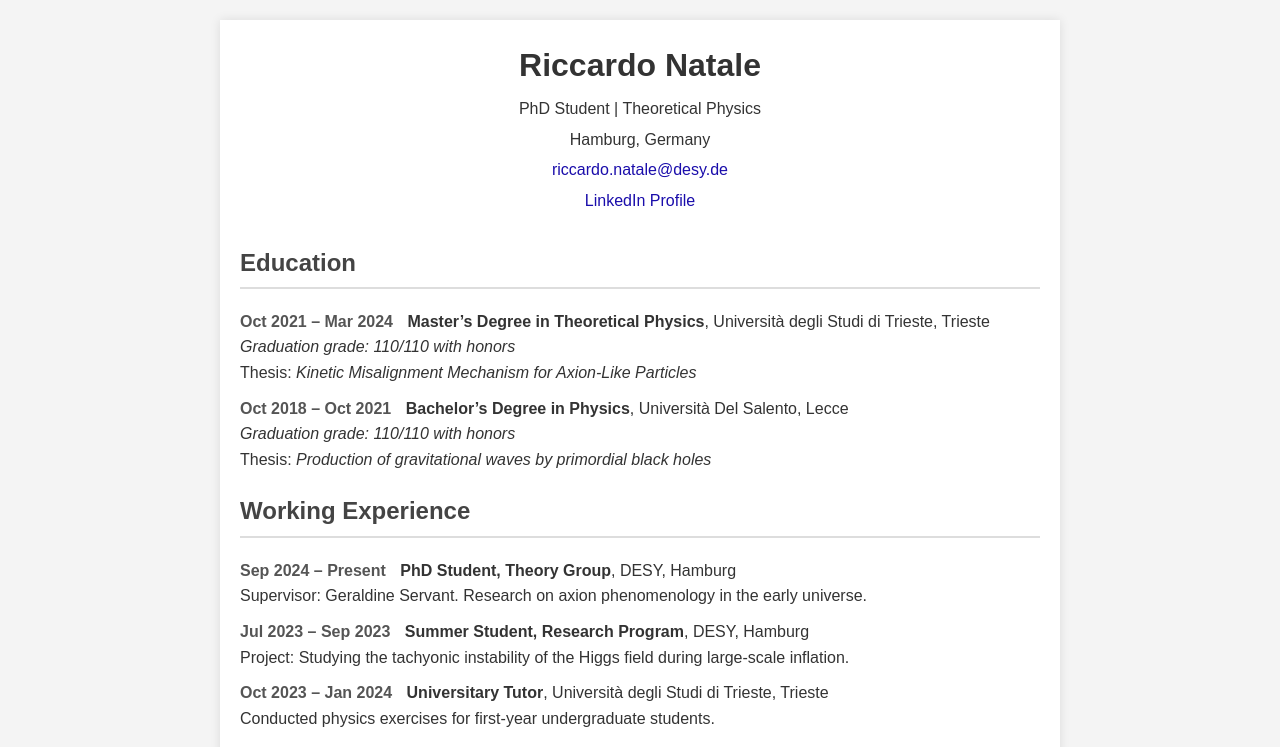
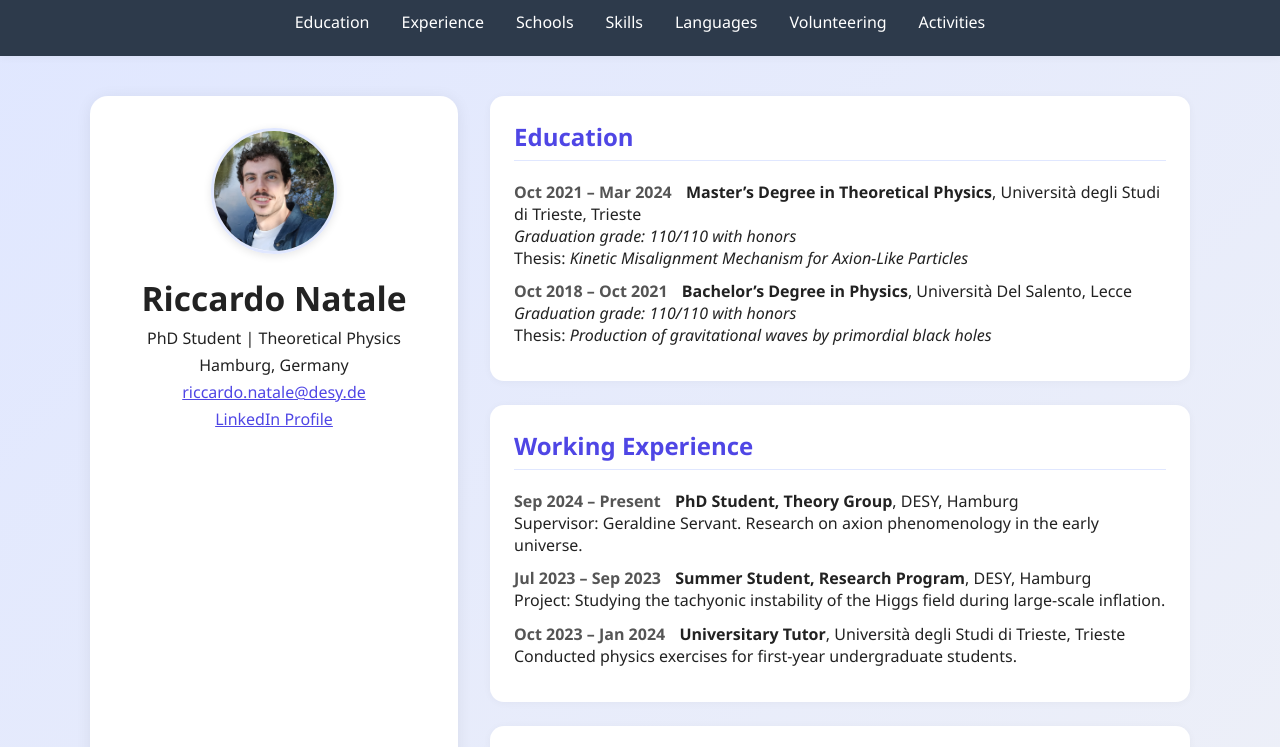
Before and after one commit to riccardonat/riccardonat.github.io, a plain HTML site: page index.html in a window 1280 px wide. Shown: the top 747 px of the page. Drawn offline with Linux system fonts and the light colour scheme.

Commit message:
modifica

```diff
--- a/index.html
+++ b/index.html
@@ -5,30 +5,149 @@
     <meta name="viewport" content="width=device-width, initial-scale=1.0">
     <title>Riccardo Natale - CV</title>
     <style>
-        body { font-family: Arial, sans-serif; line-height: 1.6; margin: 0; padding: 0; background-color: #f4f4f4; color: #333; }
-        .container { max-width: 800px; margin: 20px auto; background: #fff; padding: 20px; box-shadow: 0 0 10px rgba(0,0,0,0.1); }
-        header { text-align: center; margin-bottom: 30px; }
-        header h1 { margin: 0; font-size: 2em; }
-        header p { margin: 5px 0; }
-        section { margin-bottom: 20px; }
-        section h2 { border-bottom: 2px solid #ddd; padding-bottom: 5px; color: #444; }
-        ul { list-style: none; padding-left: 0; }
-        li { margin-bottom: 10px; }
-        .date { font-weight: bold; margin-right: 10px; color: #555; }
-        a { color: #1a0dab; text-decoration: none; }
-        a:hover { text-decoration: underline; }
+        body {
+            font-family: 'Segoe UI', Arial, sans-serif;
+            margin: 0;
+            padding: 0;
+            background: linear-gradient(135deg, #e0e7ff 0%, #f4f4f4 100%);
+            color: #222;
+        }
+        .navbar {
+            background: #2d3a4b;
+            color: #fff;
+            padding: 0.7em 0;
+            box-shadow: 0 2px 8px rgba(0,0,0,0.04);
+            position: sticky;
+            top: 0;
+            z-index: 10;
+        }
+        .navbar ul {
+            display: flex;
+            justify-content: center;
+            gap: 2em;
+            list-style: none;
+            margin: 0;
+            padding: 0;
+        }
+        .navbar a {
+            color: #fff;
+            text-decoration: none;
+            font-weight: 500;
+            transition: color 0.2s;
+        }
+        .navbar a:hover {
+            color: #a5b4fc;
+        }
+        .main-wrapper {
+            display: flex;
+            flex-wrap: wrap;
+            max-width: 1100px;
+            margin: 40px auto;
+            gap: 2em;
+            padding: 0 1em;
+        }
+        .profile-card {
+            flex: 1 1 260px;
+            background: #fff;
+            border-radius: 18px;
+            box-shadow: 0 2px 16px rgba(0,0,0,0.07);
+            padding: 2em 1.5em;
+            min-width: 260px;
+            max-width: 320px;
+            text-align: center;
+        }
+        .profile-card h1 {
+            margin: 0 0 0.2em 0;
+            font-size: 2.1em;
+        }
+        .profile-card p {
+            margin: 0.3em 0;
+        }
+        .profile-card a {
+            color: #4f46e5;
+            word-break: break-all;
+        }
+        .profile-photo {
+            width: 120px;
+            height: 120px;
+            object-fit: cover;
+            border-radius: 50%;
+            margin-bottom: 1em;
+            box-shadow: 0 2px 8px rgba(0,0,0,0.10);
+            border: 3px solid #e0e7ff;
+        }
+        .content {
+            flex: 3 1 400px;
+            display: flex;
+            flex-direction: column;
+            gap: 1.5em;
+        }
+        section {
+            background: #fff;
+            border-radius: 14px;
+            box-shadow: 0 1px 8px rgba(0,0,0,0.04);
+            padding: 1.5em 1.5em 1.2em 1.5em;
+        }
+        section h2 {
+            border-bottom: 1.5px solid #e0e7ff;
+            padding-bottom: 0.3em;
+            color: #4f46e5;
+            margin-top: 0;
+        }
+        ul {
+            list-style: none;
+            padding-left: 0;
+        }
+        li {
+            margin-bottom: 0.7em;
+        }
+        .date {
+            font-weight: bold;
+            margin-right: 10px;
+            color: #555;
+        }
+        @media (max-width: 900px) {
+            .main-wrapper {
+                flex-direction: column;
+                gap: 1.5em;
+            }
+            .profile-card, .content {
+                max-width: 100%;
+            }
+        }
+        @media (max-width: 600px) {
+            .main-wrapper {
+                margin: 10px 0;
+                padding: 0;
+            }
+            .profile-card, section {
+                padding: 1em;
+            }
+        }
     </style>
 </head>
 <body>
-    <div class="container">
-        <header>
+    <nav class="navbar">
+        <ul>
+            <li><a href="#education">Education</a></li>
+            <li><a href="#experience">Experience</a></li>
+            <li><a href="#schools-workshops">Schools</a></li>
+            <li><a href="#skills">Skills</a></li>
+            <li><a href="#languages">Languages</a></li>
+            <li><a href="#volunteering">Volunteering</a></li>
+            <li><a href="#activities">Activities</a></li>
+        </ul>
+    </nav>
+    <div class="main-wrapper">
+        <div class="profile-card">
+            <img src="profile.jpg" alt="Riccardo Natale Photo" class="profile-photo">
             <h1>Riccardo Natale</h1>
             <p>PhD Student | Theoretical Physics</p>
-            <p> Hamburg, Germany</p>
+            <p>Hamburg, Germany</p>
             <p><a href="mailto:riccardo.natale@desy.de">riccardo.natale@desy.de</a></p>
             <p><a href="https://www.linkedin.com/in/riccardo-natale-baa3ba257/" target="_blank">LinkedIn Profile</a></p>
-        </header>
-
+        </div>
+        <div class="content">
             <section id="education">
                 <h2>Education</h2>
                 <ul>
@@ -46,7 +165,6 @@
                     </li>
                 </ul>
             </section>
-
             <section id="experience">
                 <h2>Working Experience</h2>
                 <ul>
@@ -67,7 +185,6 @@
                     </li>
                 </ul>
             </section>
-
             <section id="schools-workshops">
                 <h2>Schools &amp; Workshops</h2>
                 <ul>
@@ -78,7 +195,6 @@
                     <li><span class="date">Jun 2023</span> Summer School on Particle Physics, ICTP, Trieste</li>
                 </ul>
             </section>
-
             <section id="skills">
                 <h2>Computational Skills</h2>
                 <ul>
@@ -88,7 +204,6 @@
                     <li>Microsoft Office Suite</li>
                 </ul>
             </section>
-
             <section id="languages">
                 <h2>Language Skills</h2>
                 <ul>
@@ -97,7 +212,6 @@
                     <li>Currently studying: Spanish, German</li>
                 </ul>
             </section>
-
             <section id="volunteering">
                 <h2>Volunteering</h2>
                 <ul>
@@ -105,7 +219,6 @@
                     <li><strong>Student Representative</strong>, Theoretical Physics Curriculum, Università degli Studi di Trieste.</li>
                 </ul>
             </section>
-
             <section id="activities">
                 <h2>Other Activities</h2>
                 <ul>
@@ -115,5 +228,6 @@
                 </ul>
             </section>
         </div>
+    </div>
 </body>
 </html>
```
Also changed, not shown: profile.jpg (added). Lines whose indentation alone changed are shown as unchanged.
